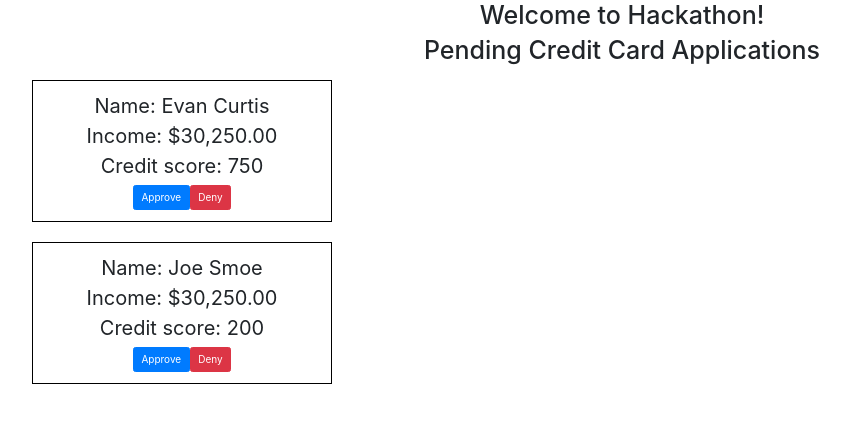
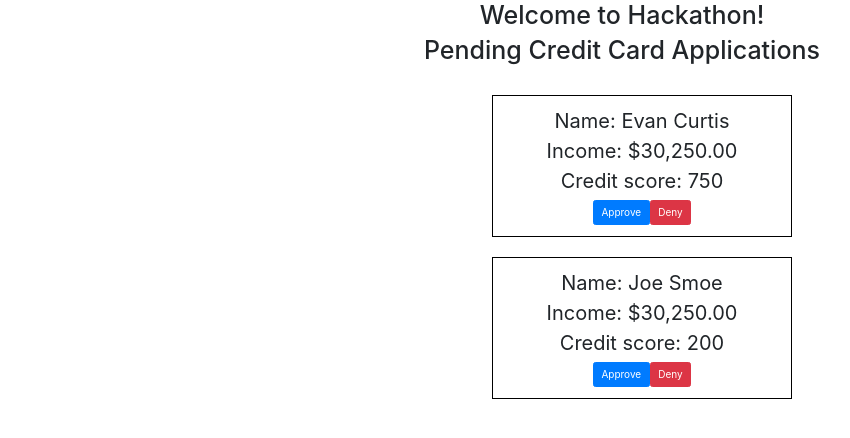
Before and after one commit to ewcurtis/Hackathon, an Angular app in the folder Hackathon/: page /actOnApplication in a window 1280 px wide. Shown: the top 438 px of the page, without its empty margins (18-868 px from the left). Built offline with nearby package versions, Linux system fonts and the light colour scheme.

Commit message:
centered employee html

```diff
--- a/Hackathon/src/app/employee/employee.component.html
+++ b/Hackathon/src/app/employee/employee.component.html
@@ -1,6 +1,6 @@
-<h1 style = 'text-align: center'>Pending Credit Card Applications</h1>
+<h1 style = 'text-align: center'>Pending Credit Card Applications</h1><br />
 
-<ul style = 'list-style-type: none;'>
+<ul style = 'list-style-type: none; text-align:center;'>
 
   <li *ngFor= 'let customer of customers'>
       <div class = 'font'>
```
